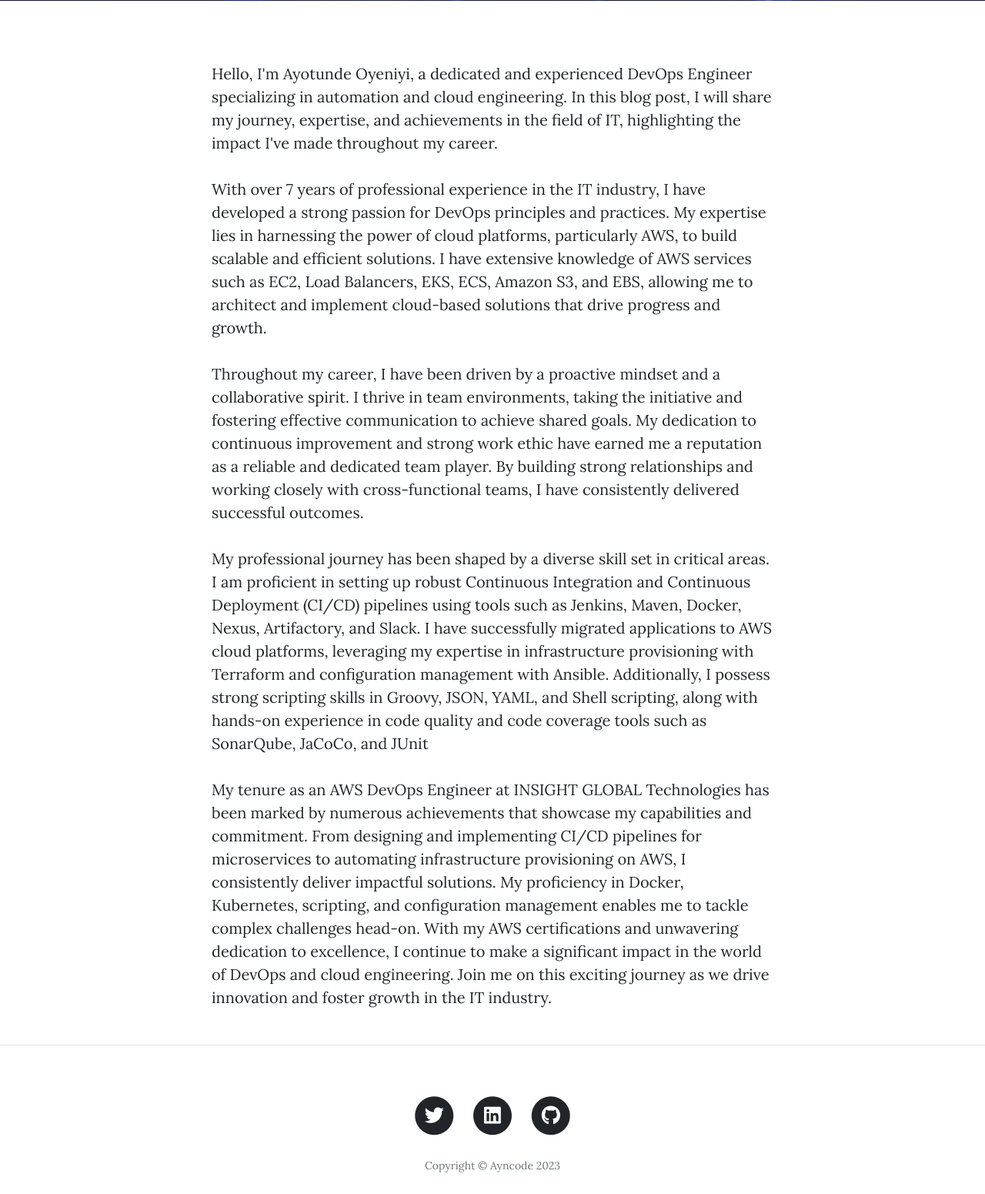
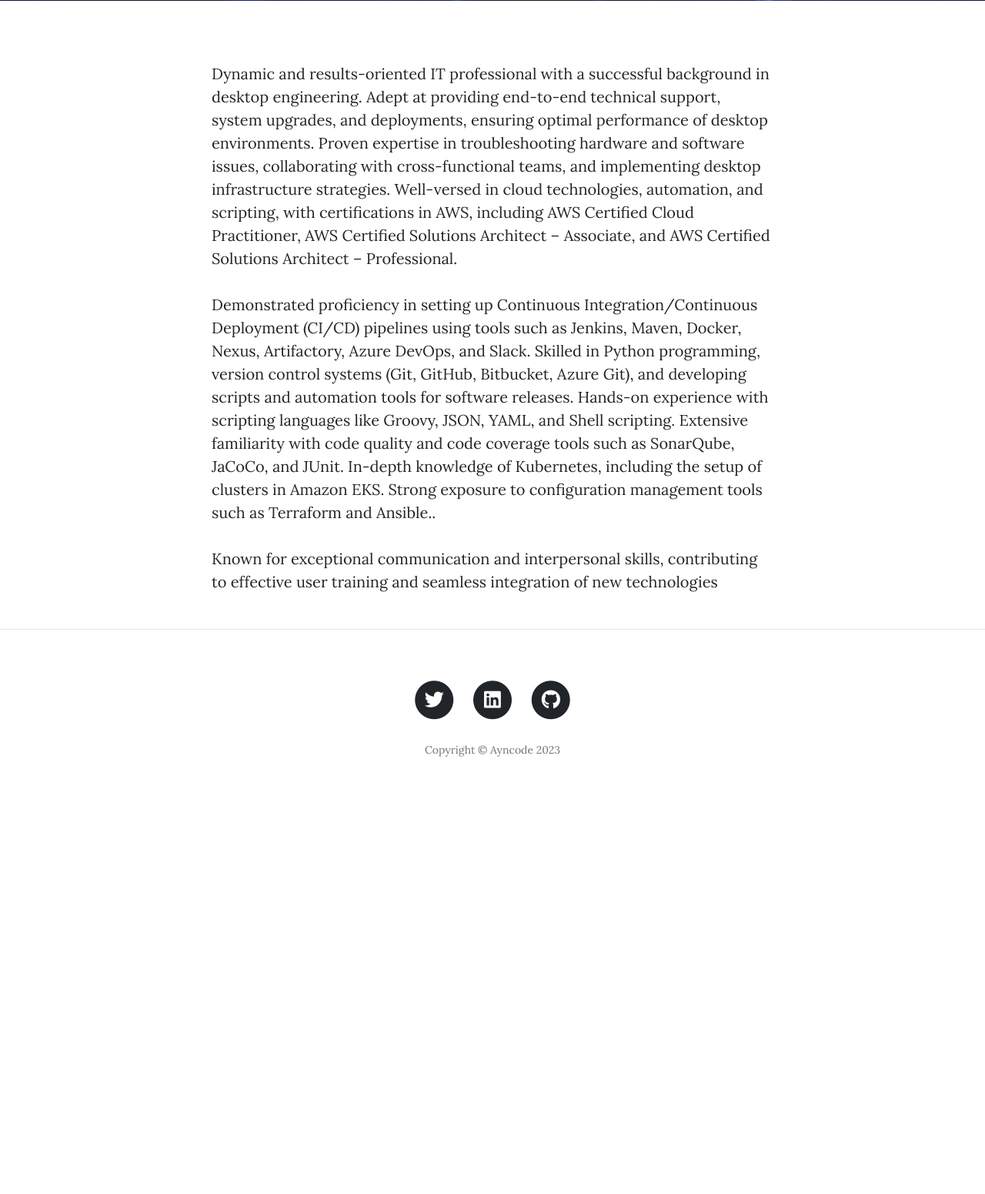
Before and after one commit to techfiwitay-gif/Ay_python_app, a Flask app: page /about in a window 1280 px wide. Shown: the part 505-2056 px from the top of the page at 77% size. After the commit the page ends 1488 px from the top, so only its background shows below. Run offline with Flask 2, Linux system fonts and the light colour scheme; some libraries are stand-ins or nearby versions.

Commit message:
Update about.html
updated about

```diff
--- a/templates/about.html
+++ b/templates/about.html
@@ -19,11 +19,9 @@
   <div class="container">
     <div class="row">
       <div class="col-lg-8 col-md-10 mx-auto">
-        <p>Hello, I'm Ayotunde Oyeniyi, a dedicated and experienced DevOps Engineer specializing in automation and cloud engineering. In this blog post, I will share my journey, expertise, and achievements in the field of IT, highlighting the impact I've made throughout my career.</p>
-        <p>With over 7 years of professional experience in the IT industry, I have developed a strong passion for DevOps principles and practices. My expertise lies in harnessing the power of cloud platforms, particularly AWS, to build scalable and efficient solutions. I have extensive knowledge of AWS services such as EC2, Load Balancers, EKS, ECS, Amazon S3, and EBS, allowing me to architect and implement cloud-based solutions that drive progress and growth.</p>
-        <p>Throughout my career, I have been driven by a proactive mindset and a collaborative spirit. I thrive in team environments, taking the initiative and fostering effective communication to achieve shared goals. My dedication to continuous improvement and strong work ethic have earned me a reputation as a reliable and dedicated team player. By building strong relationships and working closely with cross-functional teams, I have consistently delivered successful outcomes.</p>
-        <p>My professional journey has been shaped by a diverse skill set in critical areas. I am proficient in setting up robust Continuous Integration and Continuous Deployment (CI/CD) pipelines using tools such as Jenkins, Maven, Docker, Nexus, Artifactory, and Slack. I have successfully migrated applications to AWS cloud platforms, leveraging my expertise in infrastructure provisioning with Terraform and configuration management with Ansible. Additionally, I possess strong scripting skills in Groovy, JSON, YAML, and Shell scripting, along with hands-on experience in code quality and code coverage tools such as SonarQube, JaCoCo, and JUnit</p>
-        <p>My tenure as an AWS DevOps Engineer at INSIGHT GLOBAL Technologies has been marked by numerous achievements that showcase my capabilities and commitment. From designing and implementing CI/CD pipelines for microservices to automating infrastructure provisioning on AWS, I consistently deliver impactful solutions. My proficiency in Docker, Kubernetes, scripting, and configuration management enables me to tackle complex challenges head-on. With my AWS certifications and unwavering dedication to excellence, I continue to make a significant impact in the world of DevOps and cloud engineering. Join me on this exciting journey as we drive innovation and foster growth in the IT industry.</p>
+        <p>Dynamic and results-oriented IT professional with a successful background in desktop engineering. Adept at providing end-to-end technical support, system upgrades, and deployments, ensuring optimal performance of desktop environments. Proven expertise in troubleshooting hardware and software issues, collaborating with cross-functional teams, and implementing desktop infrastructure strategies. Well-versed in cloud technologies, automation, and scripting, with certifications in AWS, including AWS Certified Cloud Practitioner, AWS Certified Solutions Architect – Associate, and AWS Certified Solutions Architect – Professional.</p>
+        <p>Demonstrated proficiency in setting up Continuous Integration/Continuous Deployment (CI/CD) pipelines using tools such as Jenkins, Maven, Docker, Nexus, Artifactory, Azure DevOps, and Slack. Skilled in Python programming, version control systems (Git, GitHub, Bitbucket, Azure Git), and developing scripts and automation tools for software releases. Hands-on experience with scripting languages like Groovy, JSON, YAML, and Shell scripting. Extensive familiarity with code quality and code coverage tools such as SonarQube, JaCoCo, and JUnit. In-depth knowledge of Kubernetes, including the setup of clusters in Amazon EKS. Strong exposure to configuration management tools such as Terraform and Ansible..</p>
+        <p>Known for exceptional communication and interpersonal skills, contributing to effective user training and seamless integration of new technologies</p>
       </div>
     </div>
   </div>
```
